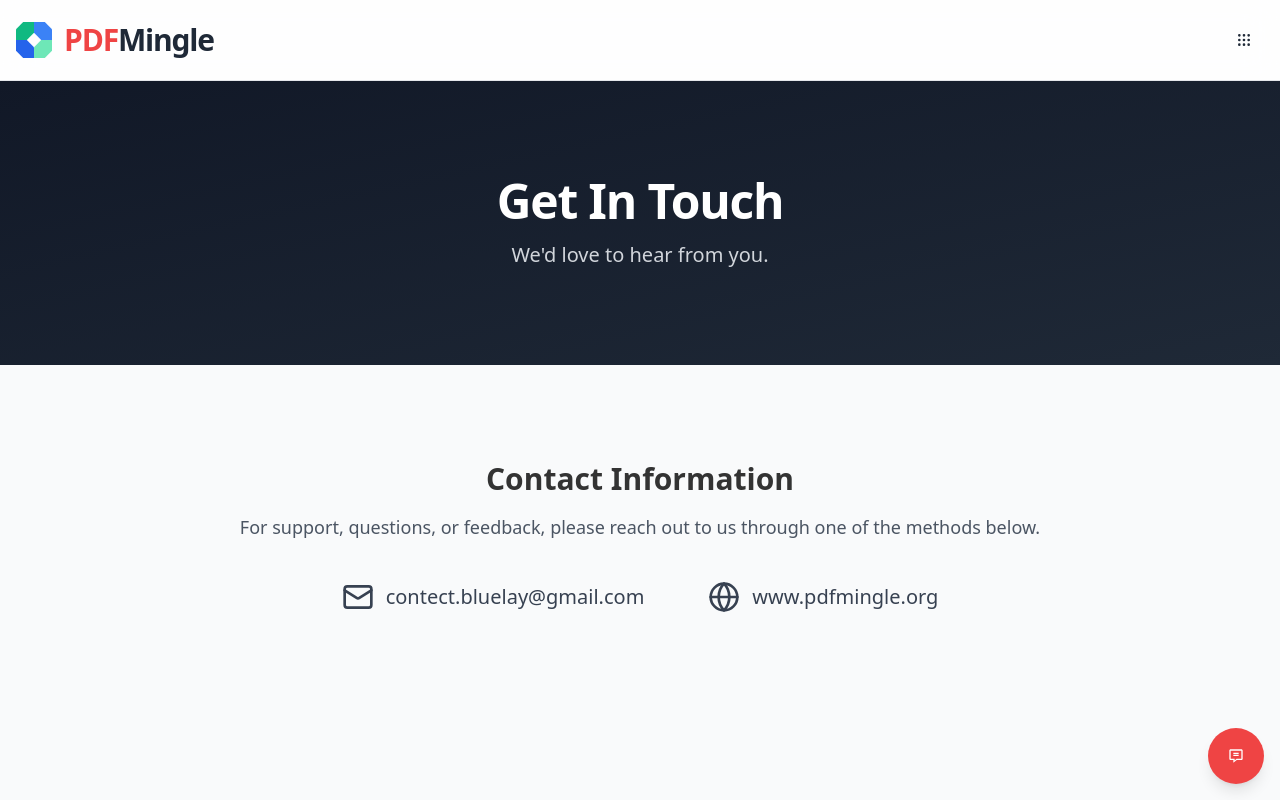
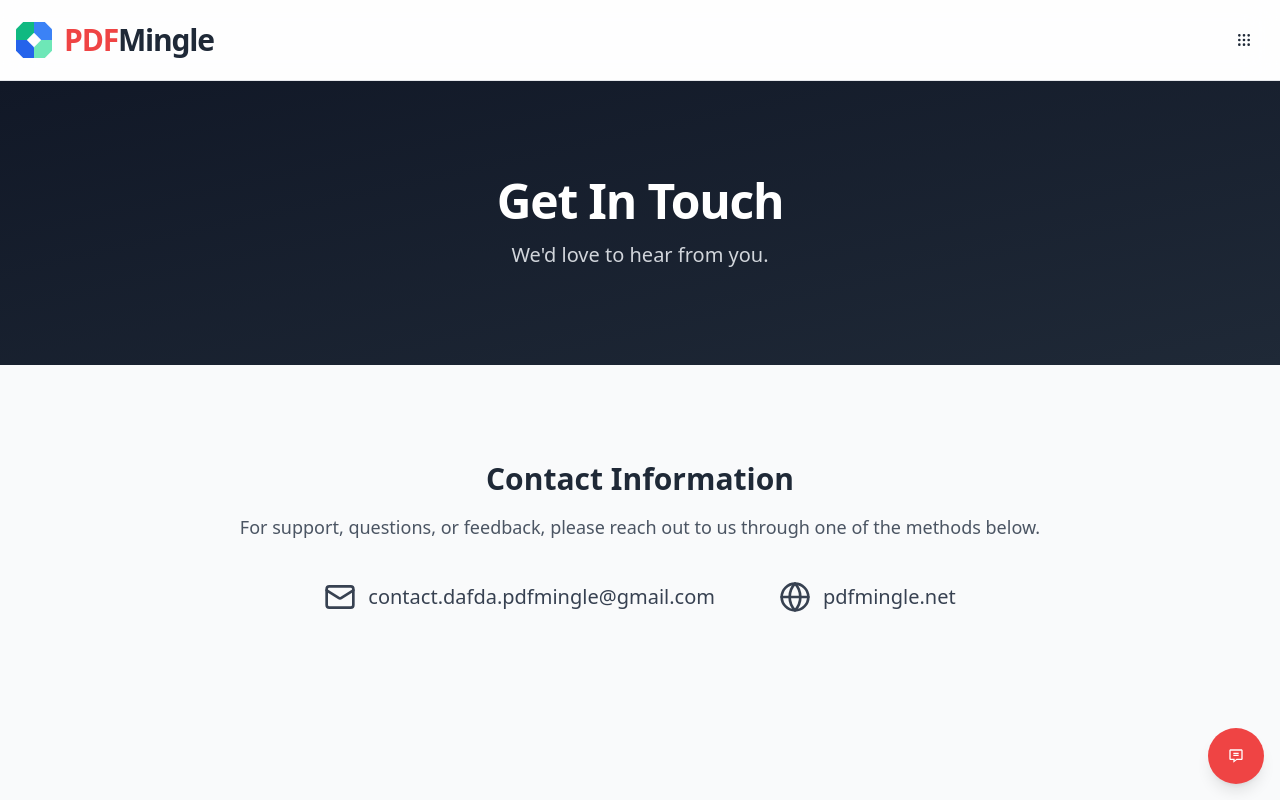
Before and after one commit to widhia-solanki/Pdfmingle, a Next.js app: page /contact in a window 1280 px wide. Built offline with nearby package versions, Linux system fonts and the light colour scheme.

Commit message:
Update contact.tsx

```diff
--- a/src/pages/contact.tsx
+++ b/src/pages/contact.tsx
@@ -25,18 +25,18 @@ const ContactPage = () => {
         {/* Contact Info Section */}
         <section className="py-16 md:py-24">
           <div className="container mx-auto px-4 max-w-4xl text-center">
-            <h2 className="text-3xl font-bold mb-4 text-ilovepdf-text">Contact Information</h2>
+            <h2 className="text-3xl font-bold mb-4 text-gray-800">Contact Information</h2>
             <p className="text-lg text-gray-600 mb-10">
               For support, questions, or feedback, please reach out to us through one of the methods below.
             </p>
             <div className="flex flex-col sm:flex-row justify-center items-center gap-8 md:gap-16">
-              <a href="mailto:contect.bluelay@gmail.com" className="flex items-center gap-3 text-xl text-gray-700 hover:text-ilovepdf-red transition-colors">
+              <a href="mailto:contact.dafda.pdfmingle@gmail.com" className="flex items-center gap-3 text-xl text-gray-700 hover:text-red-500 transition-colors">
                 <Mail className="h-8 w-8" />
-                <span>contect.bluelay@gmail.com</span>
+                <span>contact.dafda.pdfmingle@gmail.com</span>
               </a>
-              <a href="https://www.pdfmingle.org" target="_blank" rel="noopener noreferrer" className="flex items-center gap-3 text-xl text-gray-700 hover:text-ilovepdf-red transition-colors">
+              <a href="https://pdfmingle.net" target="_blank" rel="noopener noreferrer" className="flex items-center gap-3 text-xl text-gray-700 hover:text-red-500 transition-colors">
                 <Globe className="h-8 w-8" />
-                <span>www.pdfmingle.org</span>
+                <span>pdfmingle.net</span>
               </a>
             </div>
           </div>
```
